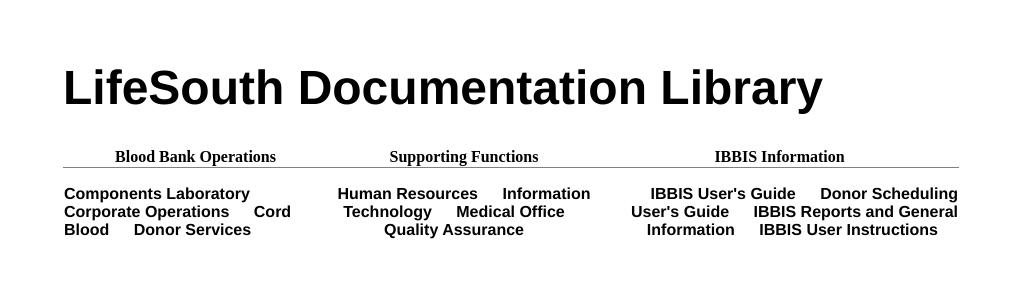
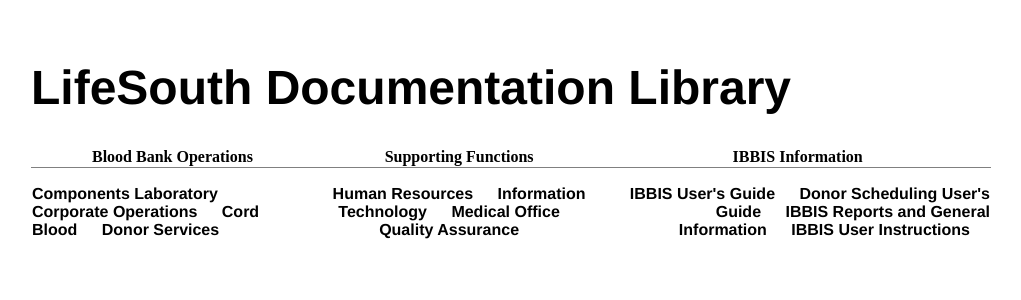
Before and after one commit to uaikaiddi/uaikaiddi.github.io, a Jekyll site: the page index.html, which Jekyll copies as it is, in a window 1280 px wide. Shown: the top 300 px of the page, without its empty margins (129-1150 px from the left). Built offline with Jekyll 4.4.1, drawn with Linux system fonts in a browser that asks for light colours.

Commit message:
Update main.css
Change body width to 960px

```diff
--- a/css/main.css
+++ b/css/main.css
@@ -1,6 +1,6 @@
 body {
     margin: 60px auto;
-    width: 70%;
+    width: 960px;
 }
 nav ul, footer ul {
     font-family:'Helvetica', 'Arial', 'Sans-Serif';
```
